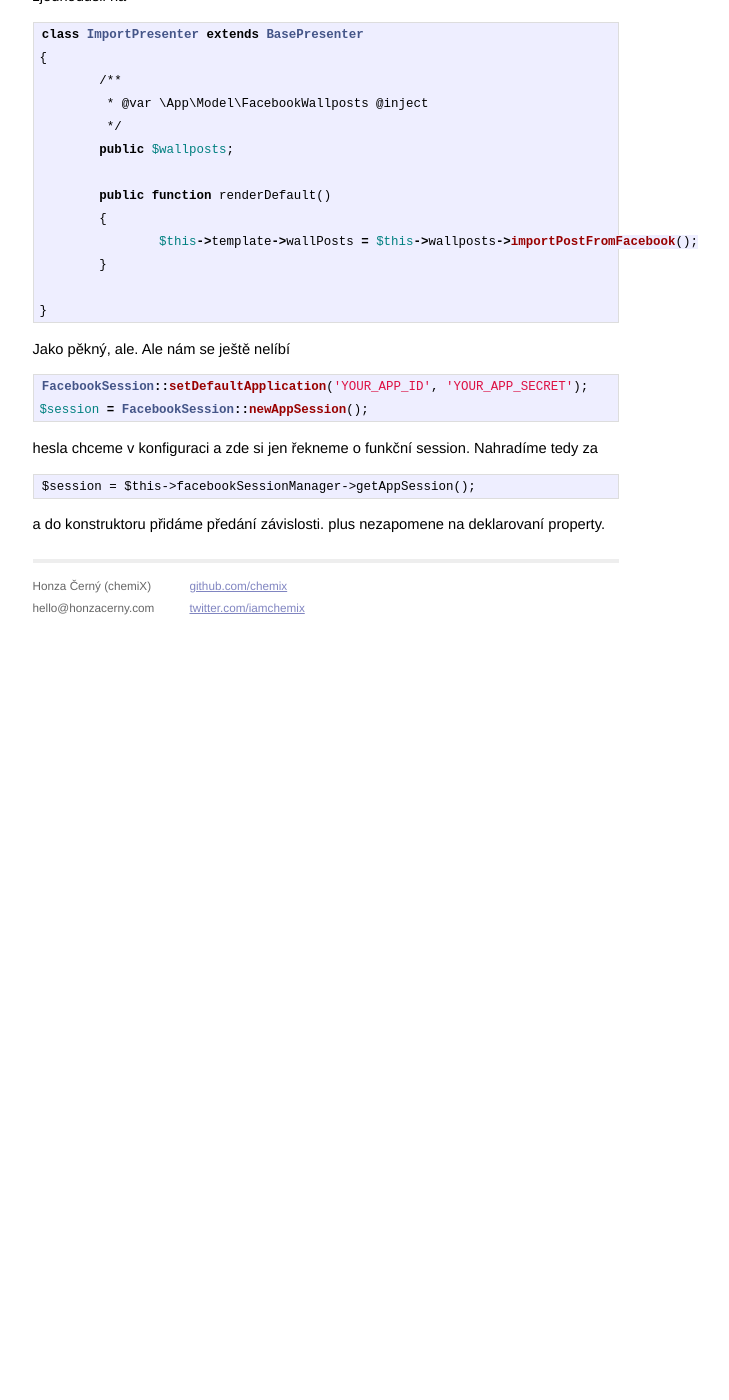
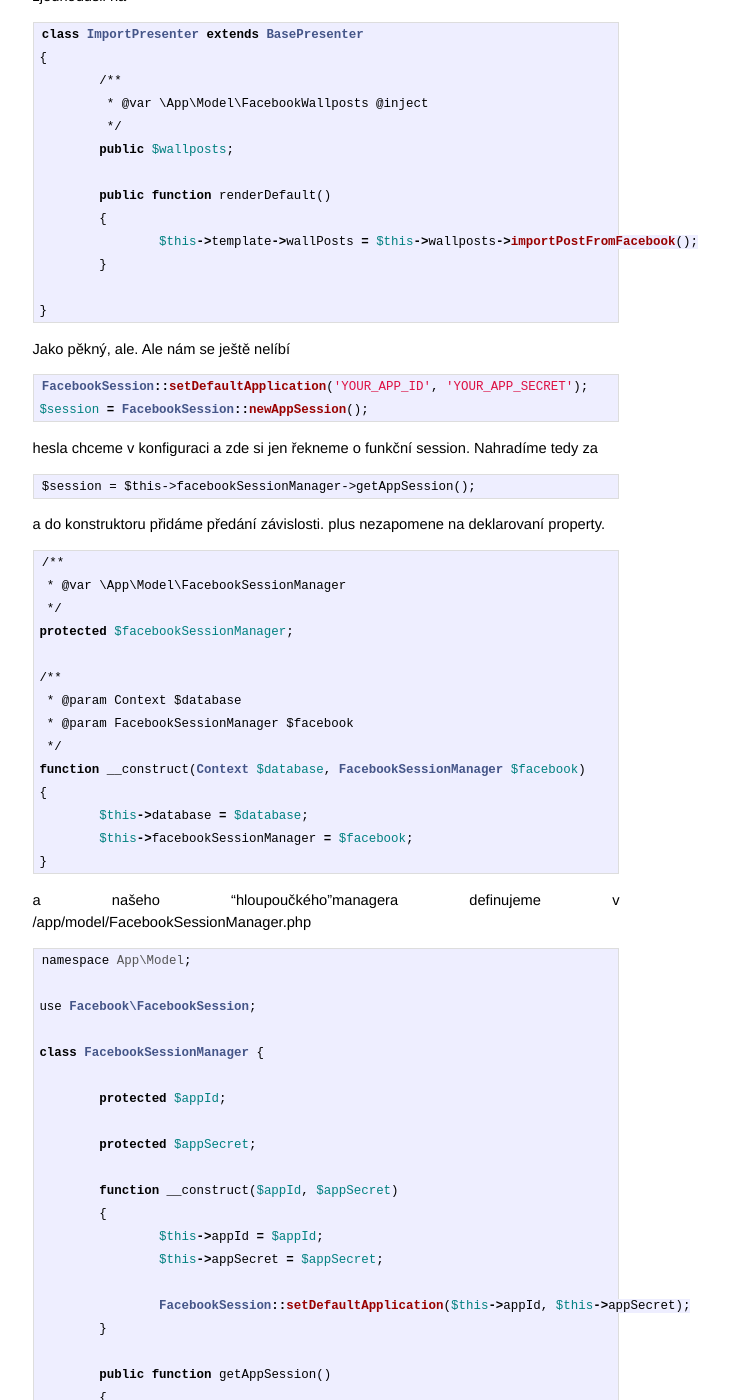
Before and after one commit to chemix/chemix.github.com, a Jekyll site: the page built from _posts/2014-06-13-nette-facebook-reader.md, in a window 1280 px wide and 1400 px high, scrolled down 11477 px. Shown: the whole window, without its empty margins (314-1043 px from the left). Built offline with Jekyll 4.4.1, drawn with Linux system fonts in a browser that asks for light colours; Markdown is read by kramdown in place of the engine named in the settings; before the commit the page ends 12107 px from its top, so only the background shows below that; some of the changed text lies outside the part shown.

Commit message:
Updated 2014-06-13-nette-facebook-reader.md

````diff
--- a/_posts/2014-06-13-nette-facebook-reader.md
+++ b/_posts/2014-06-13-nette-facebook-reader.md
@@ -560,3 +560,75 @@ $session = $this->facebookSessionManager->getAppSession();
 ```
 
 a do konstruktoru přidáme předání závislosti. plus nezapomene na deklarovaní property.
+
+
+``` php
+/**
+ * @var \App\Model\FacebookSessionManager
+ */
+protected $facebookSessionManager;
+
+/**
+ * @param Context $database
+ * @param FacebookSessionManager $facebook
+ */
+function __construct(Context $database, FacebookSessionManager $facebook)
+{
+	$this->database = $database;
+	$this->facebookSessionManager = $facebook;
+}
+```
+
+a našeho "hloupoučkého"managera definujeme v /app/model/FacebookSessionManager.php
+
+``` php
+namespace App\Model;
+
+use Facebook\FacebookSession;
+
+class FacebookSessionManager {
+
+	protected $appId;
+
+	protected $appSecret;
+
+	function __construct($appId, $appSecret)
+	{
+		$this->appId = $appId;
+		$this->appSecret = $appSecret;
+
+		FacebookSession::setDefaultApplication($this->appId, $this->appSecret);
+	}
+
+	public function getAppSession()
+	{
+		return FacebookSession::newAppSession();
+	}
+}
+```
+
+registrujeme ho v config.neon
+
+```
+services:
+	- App\Model\UserManager
+	- App\RouterFactory
+	router: @App\RouterFactory::createRouter
+	- App\Model\FacebookWallposts
+	- App\Model\FacebookSessionManager(%facebook.appId%, %facebook.appSecret%)
+```
+
+a v config.local.neon přidáme sekci s kódem a heslem k aplikaci
+
+```
+parameters:
+	facebook:
+		appId: APP_ID
+		appSecret: APP_SECRET
+```
+
+
+NEXT STEPS
+----------
+* pouzit Kdyby/Facebook
+* prihlasovani admina a schvalovani zobrazeni na strance
````
